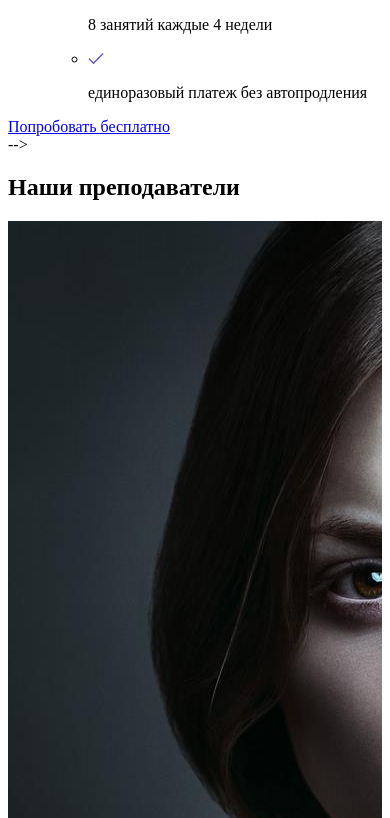
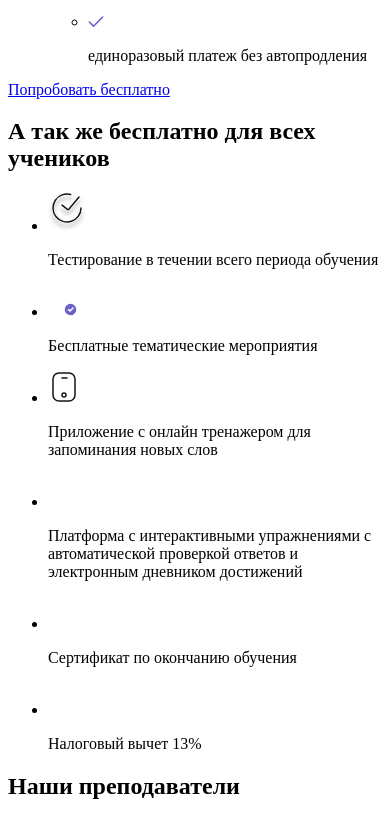
Before and after one commit to YaroslavBukhgolts/fair_talk, a website with bundled scripts: page src/index.html in a window 390 px wide. Shown: the part 3548-4366 px from the top of the page. Built offline with nearby package versions, Linux system fonts and the light colour scheme; files whose address does not match are found by name.

Commit message:
готовый адаптив

```diff
--- a/src/index.html
+++ b/src/index.html
@@ -11,22 +11,22 @@
         <!-- MAIN -->
         <main class="main">
             <!-- MAIN BANER -->
-            <!-- @@include('templ/mainBaner.html') -->
+            @@include('templ/mainBaner.html')
 
             <!-- PRICE AND PROGRAMMS -->
-            <!-- @@include('templ/price_programms.html') -->
+            @@include('templ/price_programms.html')
 
             <!-- BOUS BLOCK -->
-            <!-- @@include('templ/bonus.html') -->
+            @@include('templ/bonus.html')
 
             <!-- TEACHERS BLOCK -->
-            <!-- @@include('templ/teachers.html') -->
+            @@include('templ/teachers.html')
 
             <!-- LEARNING BLOCK -->
             @@include('templ/learning.html')
 
             <!-- FORM BLOCK -->
-            <!-- @@include('templ/form.html') -->
+            @@include('templ/form.html')
         </main>
 
         <!-- FOOTER -->
```
